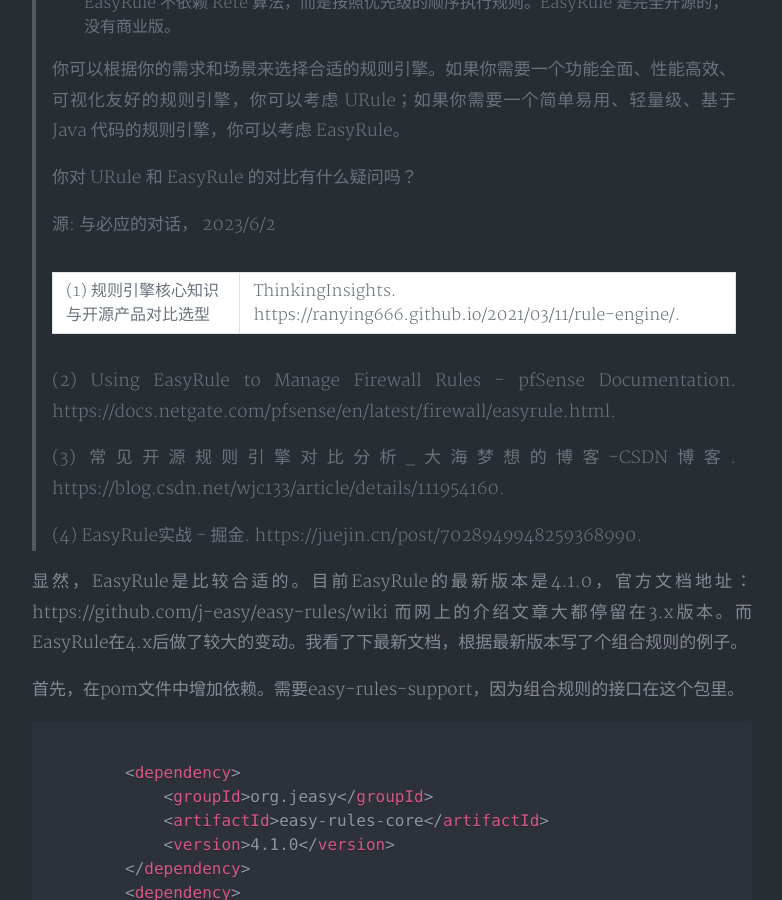
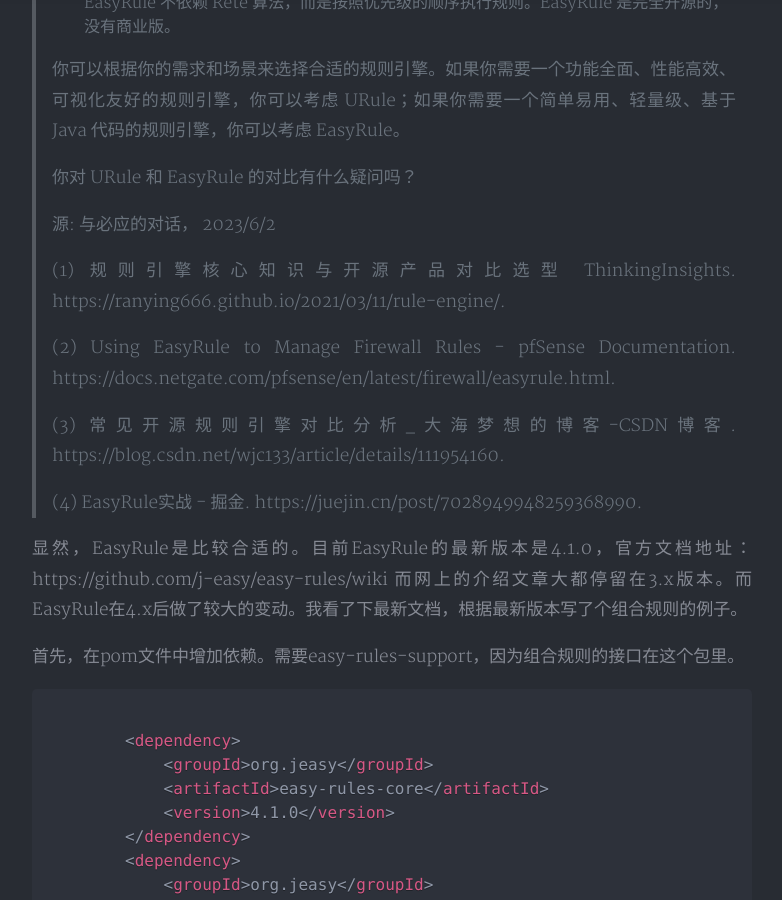
Before and after one commit to stardust1900/stardust1900.github.io, a Jekyll site: the page built from _posts/2023-06-02-use-compsite-rules-in-easyRules.md, in a window 1280 px wide and 900 px high, scrolled down 941 px. Shown: the whole window, without its empty margins (248-1030 px from the left). Built offline with Jekyll 4.4.1, drawn with Linux system fonts in a browser that asks for light colours; nearby versions of some CDN libraries; comment, search, counter and statistics services are not loaded; a style sheet for code colours, icons or effects is not loaded; some of the changed text lies outside the part shown.

Commit message:
修改错别字

````diff
--- a/_posts/2023-06-02-use-compsite-rules-in-easyRules.md
+++ b/_posts/2023-06-02-use-compsite-rules-in-easyRules.md
@@ -21,7 +21,7 @@
 >
 >    源: 与必应的对话， 2023/6/2
 >
->    (1) 规则引擎核心知识与开源产品对比选型 | ThinkingInsights. https://ranying666.github.io/2021/03/11/rule-engine/.
+>    (1) 规则引擎核心知识与开源产品对比选型 ThinkingInsights. https://ranying666.github.io/2021/03/11/rule-engine/.
 >
 >    (2) Using EasyRule to Manage Firewall Rules - pfSense Documentation. https://docs.netgate.com/pfsense/en/latest/firewall/easyrule.html.
 >
@@ -153,7 +153,7 @@
 
 执行结果是：
 
-``` text
+``` shell
 
 1111111111111111
 2222222222222222
````
Also changed, not shown: _posts/2023-06-02-FastJson-convert-json-to-Java-Object-field-ignore-case.md (+2 -2 lines), 1 other file.
